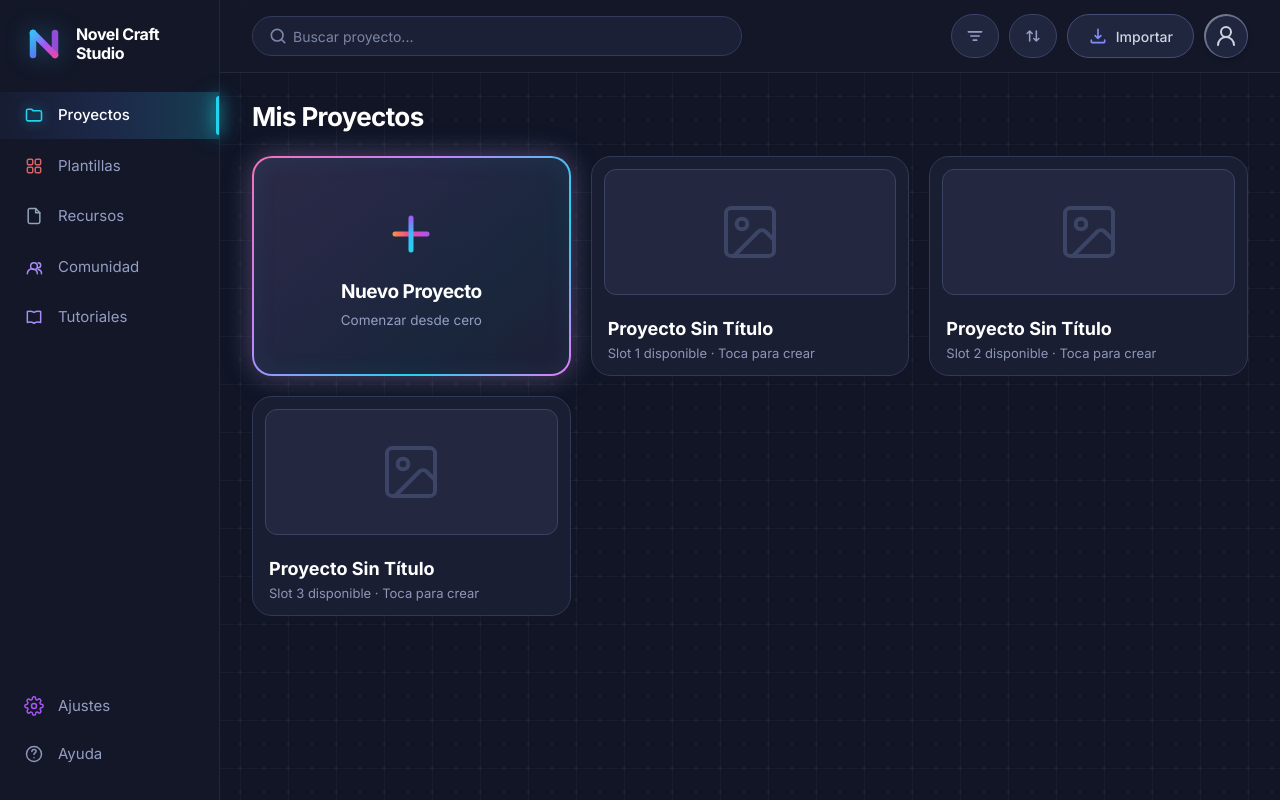
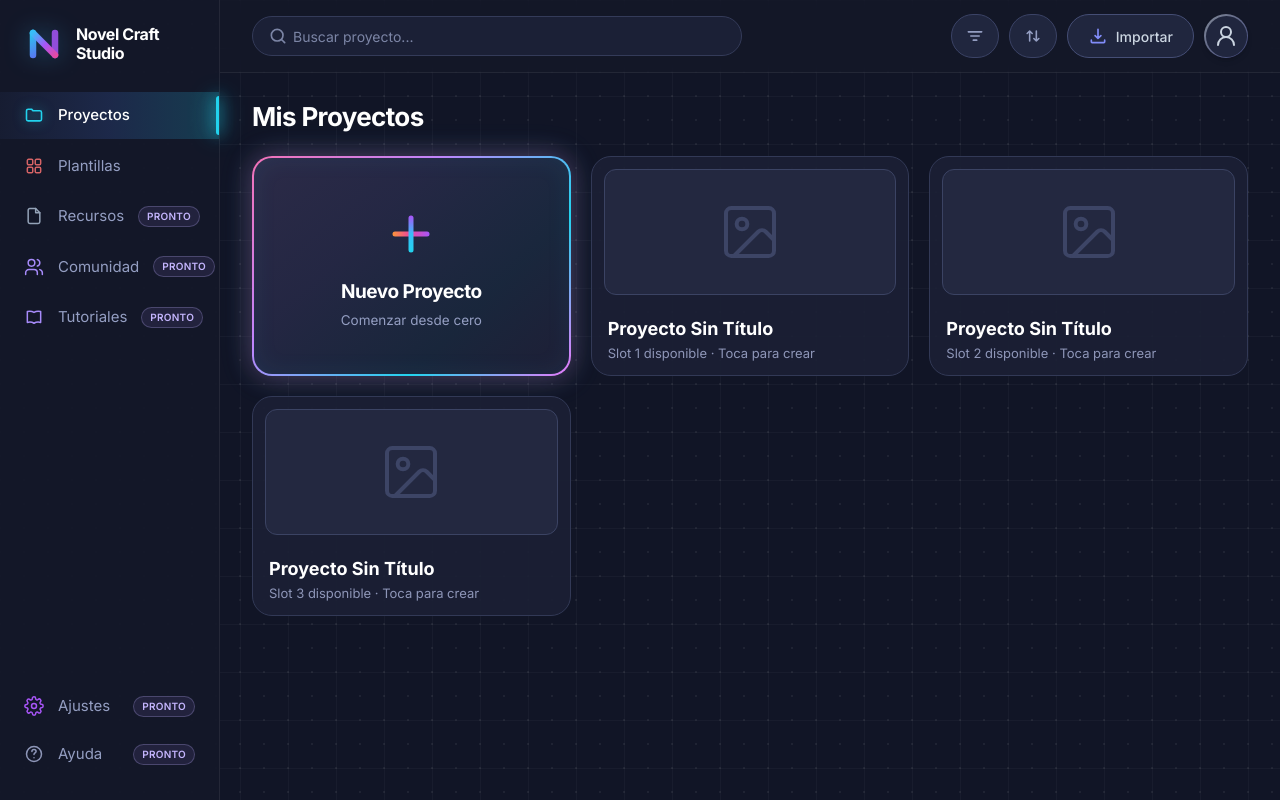
Before and after one commit to LuisAlejandro544/Me-proyecto-, a Svelte app: page / in a window 1280 px wide. Built offline with nearby package versions, Linux system fonts and the light colour scheme.

Commit message:
Icono users oficial en Comunidad y badges Pronto en secciones futuras

```diff
--- a/src/components/MainMenu.svelte
+++ b/src/components/MainMenu.svelte
@@ -274,6 +274,9 @@
   <div class="min-h-full flex flex-col md:flex-row">
     <!-- Sidebar Izquierda -->
     <aside class="hidden md:flex flex-col w-[220px] shrink-0 border-r border-white/[0.07] bg-[#141829]/95 py-6">
+      {#snippet proximoBadge()}
+        <span title="Próximamente" class="ml-auto shrink-0 rounded-full border border-[#c4b5fd]/25 bg-[#a78bfa]/10 px-2 py-0.5 text-[10px] font-semibold uppercase tracking-wide text-[#c4b5fd]">Pronto</span>
+      {/snippet}
       <!-- Logo Novel Craft Studio -->
       <div class="flex items-center gap-3 px-6 mb-7">
         <svg class="w-10 h-10 shrink-0 drop-shadow-[0_0_12px_rgba(56,189,248,0.35)]" viewBox="0 0 40 40" fill="none">
@@ -341,13 +344,19 @@
             <path stroke-linecap="round" stroke-linejoin="round" d="M14 3v5h5" />
           </svg>
           <span>Recursos</span>
+          {@render proximoBadge()}
         </button>
 
         <button on:click={() => soon('Comunidad')} class="flex items-center gap-3.5 px-6 py-3 text-left text-[#949ec2] hover:text-white hover:bg-white/[0.03] transition min-h-[46px]">
-          <svg class="w-5 h-5 shrink-0 text-[#a78bfa]" fill="none" stroke="currentColor" stroke-width="1.8" viewBox="0 0 24 24">
-            <path stroke-linecap="round" stroke-linejoin="round" d="M16 11a4 4 0 10-8 0 4 4 0 008 0zM4 20a6 6 0 0112 0M17 7a3 3 0 110 6M21 20a5 5 0 00-4-4.9" />
+          <!-- Icono oficial users de Lucide (lucide.dev · ISC) -->
+          <svg class="w-5 h-5 shrink-0 text-[#a78bfa]" fill="none" stroke="currentColor" stroke-width="1.8" stroke-linecap="round" stroke-linejoin="round" viewBox="0 0 24 24" aria-hidden="true">
+            <path d="M16 21v-2a4 4 0 0 0-4-4H6a4 4 0 0 0-4 4v2" />
+            <circle cx="9" cy="7" r="4" />
+            <path d="M22 21v-2a4 4 0 0 0-3-3.87" />
+            <path d="M16 3.128a4 4 0 0 1 0 7.744" />
           </svg>
           <span>Comunidad</span>
+          {@render proximoBadge()}
         </button>
 
         <button on:click={() => soon('Tutoriales')} class="flex items-center gap-3.5 px-6 py-3 text-left text-[#949ec2] hover:text-white hover:bg-white/[0.03] transition min-h-[46px]">
@@ -355,6 +364,7 @@
             <path stroke-linecap="round" stroke-linejoin="round" d="M12 6.5c-2.2-1.4-5.2-1.8-8-1v13c2.8-.8 5.8-.4 8 1 2.2-1.4 5.2-1.8 8-1v-13c-2.8-.8-5.8-.4-8 1z" />
           </svg>
           <span>Tutoriales</span>
+          {@render proximoBadge()}
         </button>
       </nav>
 
@@ -366,6 +376,7 @@
             <path stroke-linecap="round" stroke-linejoin="round" d="M19.4 15a1.65 1.65 0 00.33 1.82l.06.06a2 2 0 01-2.83 2.83l-.06-.06a1.65 1.65 0 00-1.82-.33 1.65 1.65 0 00-1 1.51V21a2 2 0 01-4 0v-.09A1.65 1.65 0 009 19.4a1.65 1.65 0 00-1.82.33l-.06.06a2 2 0 01-2.83-2.83l.06-.06a1.65 1.65 0 00.33-1.82 1.65 1.65 0 00-1.51-1H3a2 2 0 010-4h.09A1.65 1.65 0 004.6 9a1.65 1.65 0 00-.33-1.82l-.06-.06a2 2 0 012.83-2.83l.06.06a1.65 1.65 0 001.82.33H9a1.65 1.65 0 001-1.51V3a2 2 0 014 0v.09a1.65 1.65 0 001 1.51 1.65 1.65 0 001.82-.33l.06-.06a2 2 0 012.83 2.83l-.06.06a1.65 1.65 0 00-.33 1.82V9c.26.6.77 1.02 1.51 1H21a2 2 0 010 4h-.09a1.65 1.65 0 00-1.51 1z" />
           </svg>
           <span>Ajustes</span>
+          {@render proximoBadge()}
         </button>
 
         <button on:click={() => soon('Ayuda')} class="flex items-center gap-3.5 px-6 py-2.5 text-left text-[#949ec2] hover:text-white hover:bg-white/[0.03] transition min-h-[44px]">
@@ -374,6 +385,7 @@
             <path stroke-linecap="round" stroke-linejoin="round" d="M9.5 9a2.5 2.5 0 015 0c0 1.5-2.5 2-2.5 3.5M12 16.5h.01" />
           </svg>
           <span>Ayuda</span>
+          {@render proximoBadge()}
         </button>
       </div>
     </aside>
```
Also changed, not shown: 1 other file (tests, documents, lock files or other folders).
